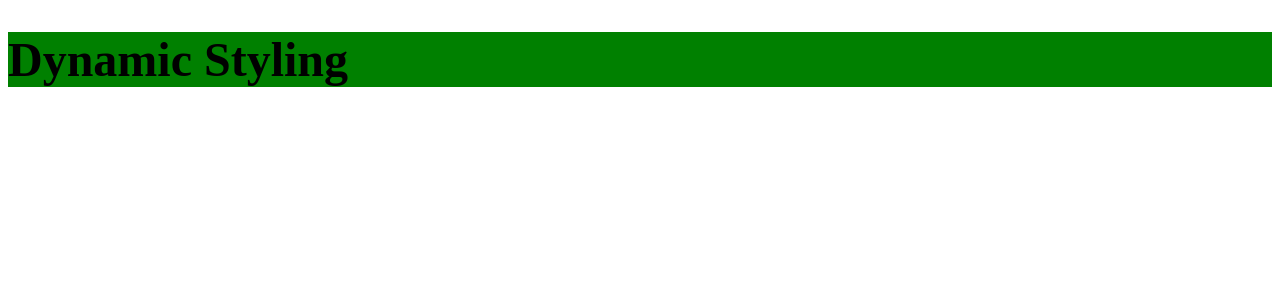
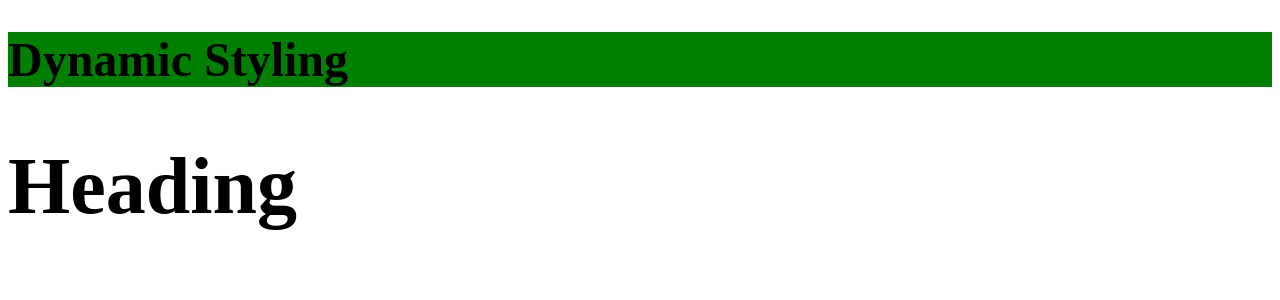
Before and after one commit to Bhavu7/Angular-v20, an Angular app: page / in a window 1280 px wide. Shown: the top 300 px of the page. Built offline with nearby package versions, Linux system fonts and the light colour scheme.

Commit message:
Dynamic Styling

```diff
--- a/src/app/app.html
+++ b/src/app/app.html
@@ -230,3 +230,5 @@
 
 <!-- <h1 [style.backgroundColor]="bgColor" [style.fontSize]="fontSize">Dynamic Styling</h1> -->
 <h1 [style.backgroundColor]="bgColor" [style.fontSize.rem]="fontSize">Dynamic Styling</h1>
+
+<h1 [style.fontSize]="zoom ? headingSizeBig : headingSizeSmall">Heading</h1>
--- a/src/app/app.ts
+++ b/src/app/app.ts
@@ -271,4 +271,8 @@ export class App {
   bgColor = "green";
   // fontSize = "3rem";
   fontSize = "3";
+  headingSizeBig = "80px"
+  headingSizeSmall = "40px"
+
+  zoom = true;
 }
```
